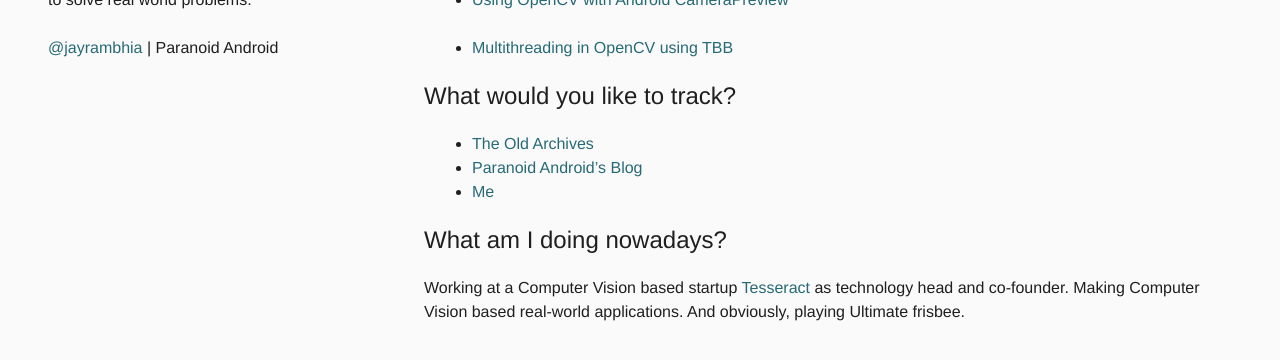
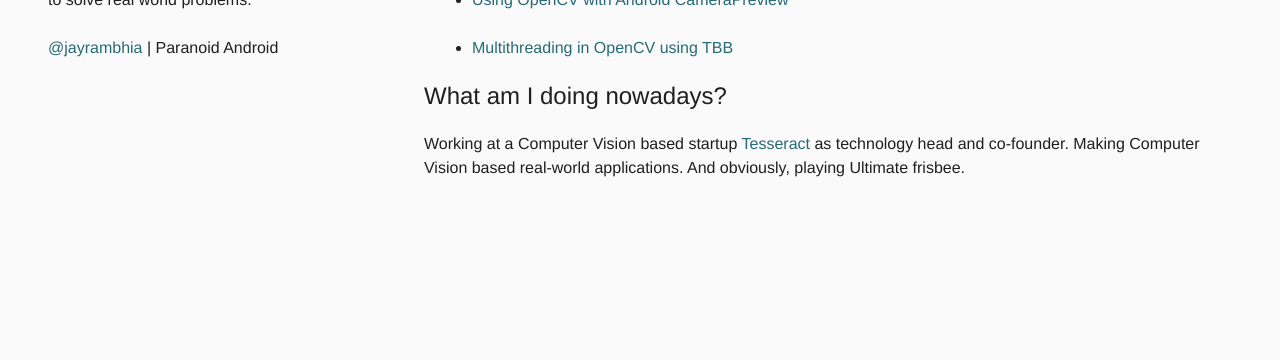
Before and after one commit to jayrambhia/jayrambhia.github.com, a Jekyll site: the page built from index.md, in a window 1280 px wide, cut to the strip 324-684 px from the top of the page. Built offline with Jekyll 4.4.1, drawn with Linux system fonts in a browser that asks for light colours; comment, search, counter and statistics services are not loaded.

Commit message:
track me removed
Signed-off-by: jayrambhia <jayrambhia777@gmail.com>

```diff
--- a/index.md
+++ b/index.md
@@ -32,12 +32,6 @@ Recent Projects
 {% endfor %}
 -->
 
-### What would you like to track?
-
-- [**The Old Archives**](/archive)
-- [**Paranoid Android's Blog**](/blog/)
-- [**Me**](/me)
-
 ### What am I doing nowadays?
 
 Working at a Computer Vision based startup [Tesseract](http://tesseract.in/) as technology head and co-founder. Making Computer Vision based real-world applications. And obviously, playing Ultimate frisbee.
```
